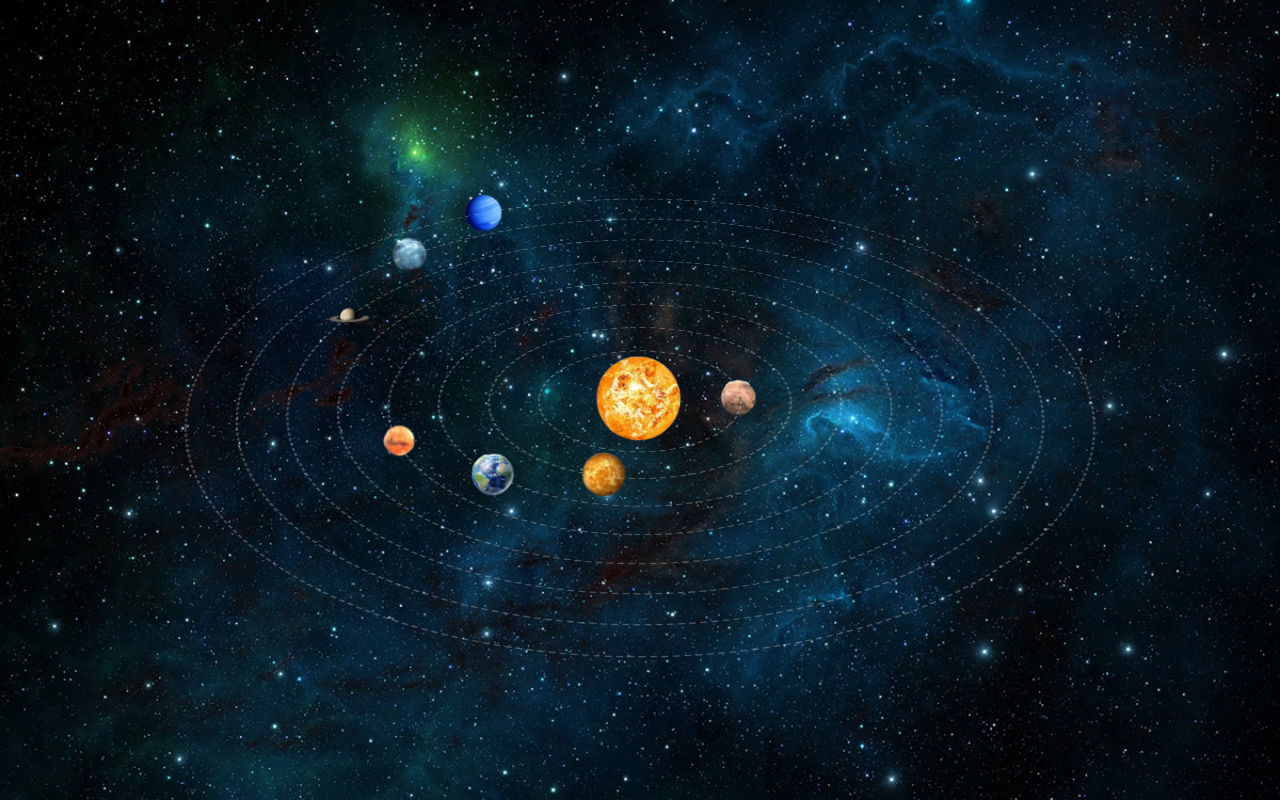
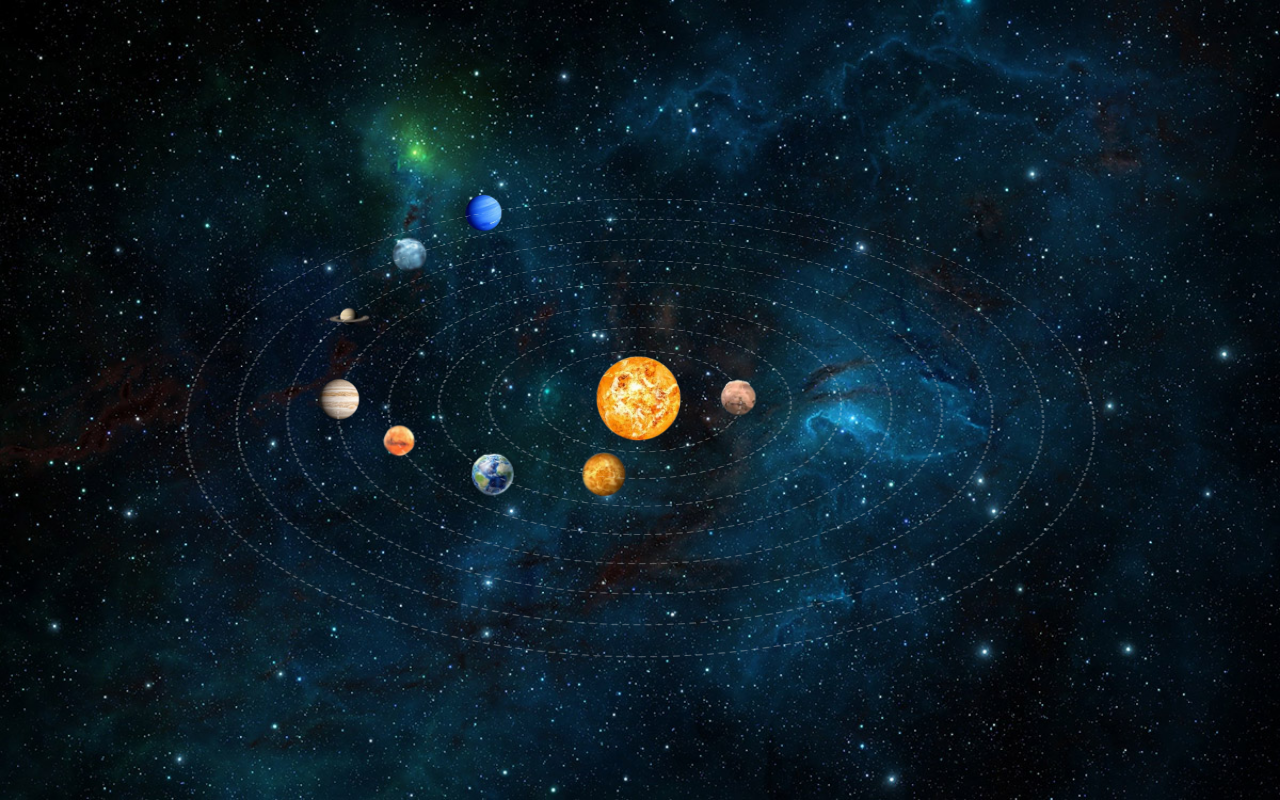
Before and after one commit to NerkChere5/Earth, a plain HTML site: page index.html in a window 1280 px wide. Drawn offline with Linux system fonts and the light colour scheme.

Commit message:
Update style.css

```diff
--- a/style.css
+++ b/style.css
@@ -131,8 +131,6 @@ body {
 
 .planets__planet:nth-of-type(5) {
   --_planet_distance: 300px;
-  height: 0;
-  width: 0;
 
   animation-duration: 10s;
   background: url('./images/jupiter.png') center / contain no-repeat;
```
